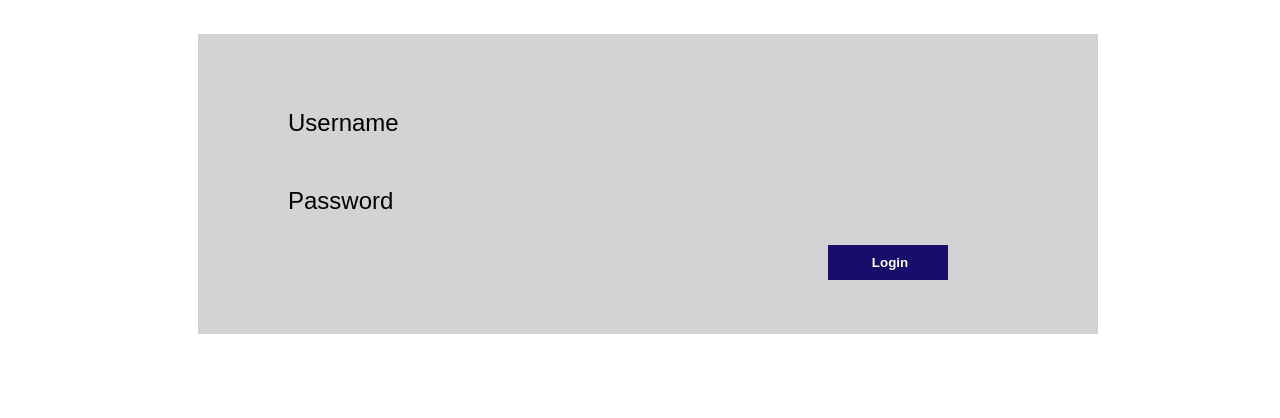
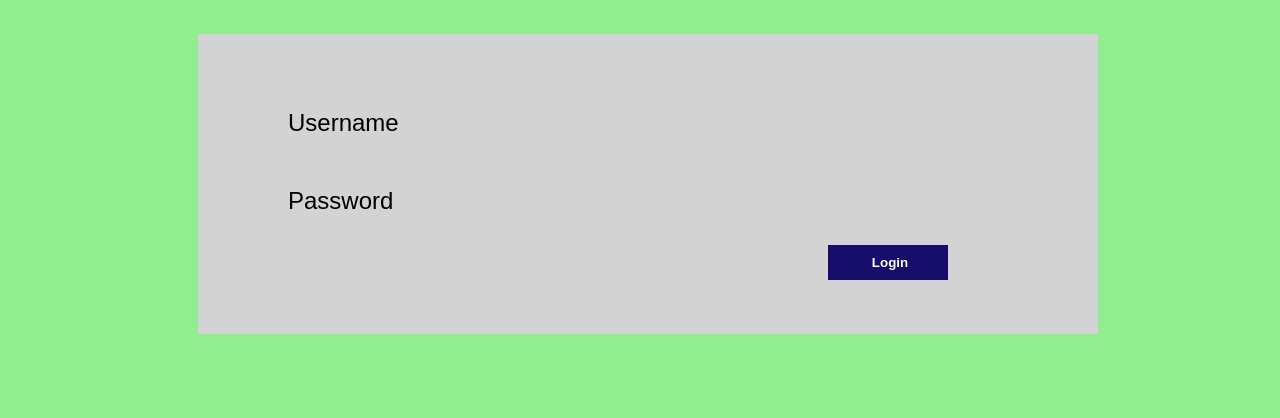
Before and after one commit to Siddhu2710/Web-2, a plain HTML site: page index.html in a window 1280 px wide. Shown: the part 382-800 px from the top of the page. Drawn offline with Linux system fonts and the light colour scheme; files that its build step writes are made by us from their sources; files whose address does not match are found by name.

Commit message:
First commit

```diff
--- a/index.html
+++ b/index.html
@@ -3,6 +3,12 @@
         <title>e-Govex</title>
         <link rel="stylesheet" href="/css/index.css">
     </head>
+    <style>
+        *{
+    background-color: lightgreen;
+;
+        }
+    </style>
     <body>
         <img src="/img/OIP.jpg" alt="logo">
            <div class="content-one">
```
